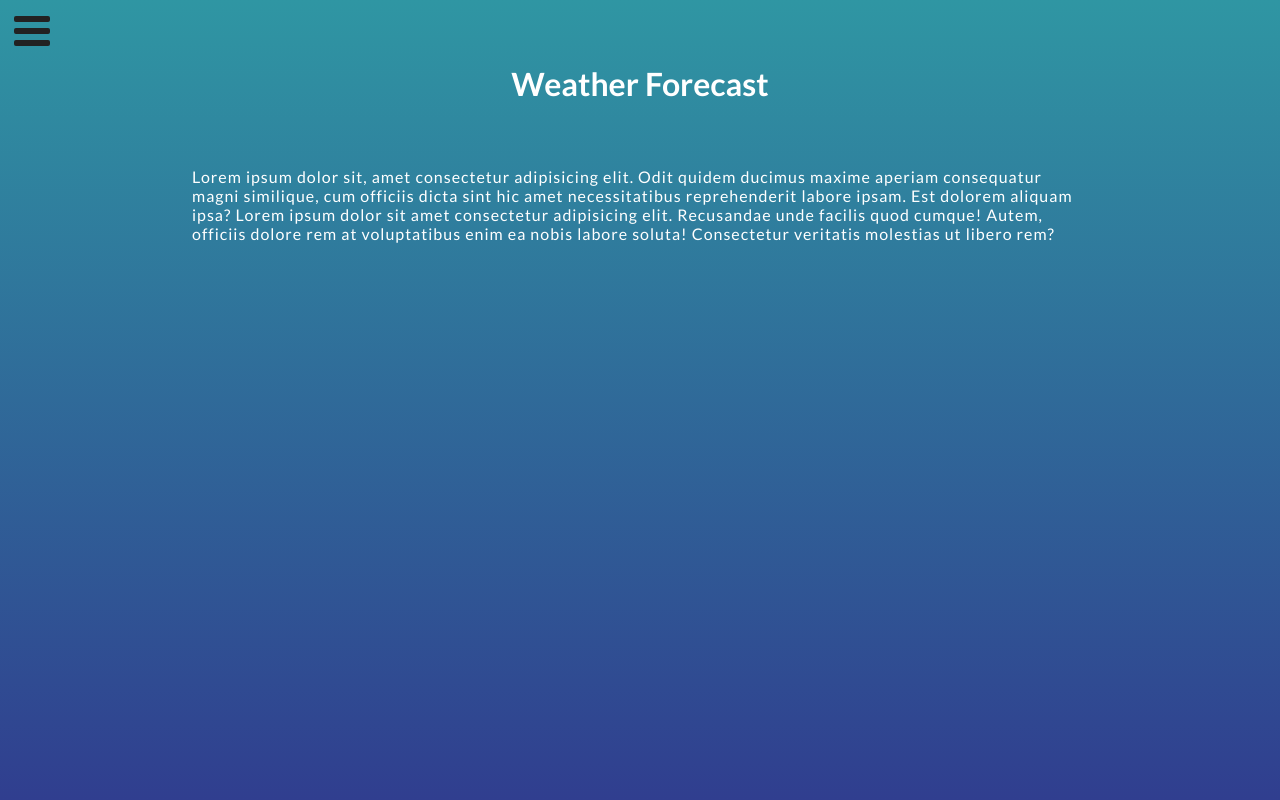
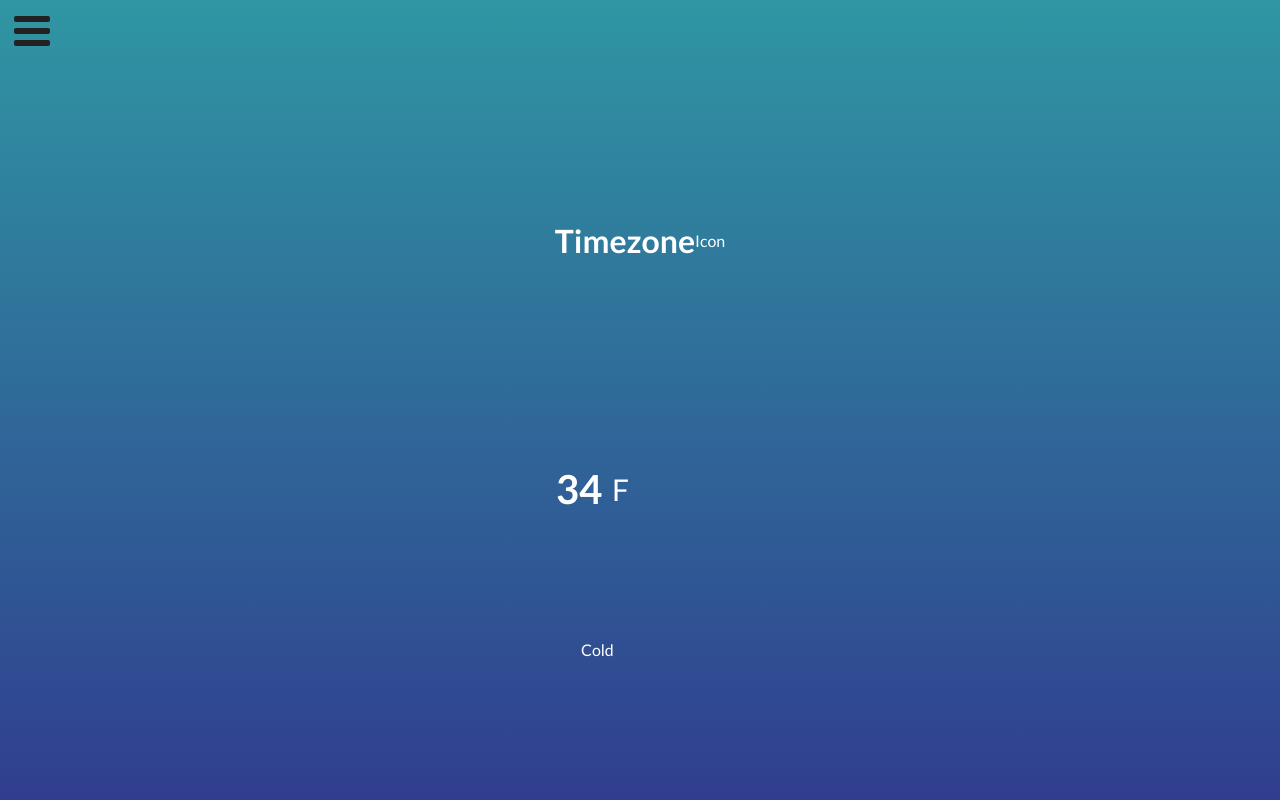
Before and after one commit to MrR-o-b-o-t/Weather-App, a PHP site: page / in a window 1280 px wide. Run offline with PHP 8.4, Linux system fonts and the light colour scheme.

Commit message:
Minor formating

```diff
--- a/index.html
+++ b/index.html
@@ -24,14 +24,16 @@
     </div>
   </nav>
   <main class="content">
-    <div class="container">
-      <h1 class="content__heading">Weather Forecast</h1>
-      <p class="content__details">Lorem ipsum dolor sit, amet consectetur adipisicing elit. Odit quidem ducimus maxime aperiam consequatur magni similique,
-        cum officiis dicta sint hic amet necessitatibus reprehenderit labore ipsam. Est dolorem aliquam ipsa? Lorem ipsum dolor sit amet consectetur adipisicing elit. Recusandae unde facilis quod cumque! Autem, officiis dolore rem at voluptatibus enim ea nobis labore soluta! Consectetur veritatis molestias ut libero rem?</p>
-      <h1 class="dataValue"></h1>
+    <div class="location">
+      <h1 class="location-timezone">Timezone</h1>
+      <p>Icon</p>
     </div>
-    <div>
-    </form>
+    <div class="temp">
+      <div class="deg-section">
+      <h2 class="temp-degree">34</h2>
+      <span>F</span>
+    </div>
+      <div class="temp-description">Cold</div>
     </div>
   </main>
   <script src="script.js"></script>
--- a/script.js
+++ b/script.js
@@ -21,26 +21,28 @@ weather.temperature = {
     unit : "celsius"
 }
 
-window.addEventListener("load", () => {
-let lon;
-let lat;
+// window.addEventListener("load", () => {
+// let lon;
+// let lat;
 
-if(navigator.geolocation) {
-    navigator.geolocation.getCurrentPosition(position => {
-    lon = position.coords.longitude;
-    lat = position.coords.latitude;
-    const api = `api.openweathermap.org/data/2.5/weather?lat=${lat}&lon=${lon}&appid=${key}`
-
-    fetch(api)
-    .then(response => {
-        return response.json();
-    })
-    .then(data => {
-        console.log(data);
-        let fTemp = Math.floor(((data.main.temp) * 9/5) - 459.67);
-        console.log(data.weather);
-        document.querySelector(".dataValue").innerHTML = fTemp;
-    })
-  })
- }
-})
+// if(navigator.geolocation) {
+//     navigator.geolocation.getCurrentPosition(position => {
+//     lon = position.coords.longitude;
+//     lat = position.coords.latitude;
+//     const proxy = "https://cors-anywhere.herokuapp.com/";
+//     const api = `${proxy}api.openweathermap.org/data/2.5/weather?lat=${lat}&lon=${lon}&appid=${key}`
+//     fetch(api)
+//     .then(response => {
+//         return response.json();
+//     })
+//     .then(data => {
+//         console.log(data);
+//         let fTemp = Math.floor(((data.main.temp) * 9/5) - 459.67);
+//         let weatherMain = data.weather[0].main;
+//         console.log(data.weather[0].main);
+//         document.querySelector(".dataValue").innerHTML = fTemp;
+//         document.querySelector(".weather-main").innerHTML = weatherMain;
+//     })
+//   })
+//  }
+// })
--- a/styles.css
+++ b/styles.css
@@ -10,12 +10,38 @@ body {
   height: 100vh;
   display: flex;
   justify-content: center;
+  flex-direction: column;
+  align-items: center;
   background: linear-gradient(rgb(47,150,163), rgb(48,62,143));
   color: white;
 }
-.container {
-  max-width: 960px;
-  margin: 0 auto;
+.location,
+.temp {
+  height: 20rem;
+  width: 50%;
+  display: flex;
+  justify-content: space-around;
+  align-items: center;
+}
+.temp{
+  flex-direction: column;
+}
+.deg-section{
+  display: flex;
+  align-items: center;
+}
+.deg-section span{
+  margin: 10px;
+  font-size: 30px;
+}
+.deg-section h2{
+  font-size: 40px;
+}
+.weatherInfo{
+  height: 30rem;
+  display: flex;
+  flex-direction: column;
+  justify-content: center;
 }
 .nav {
   transition: 0.3s all ease;
```
